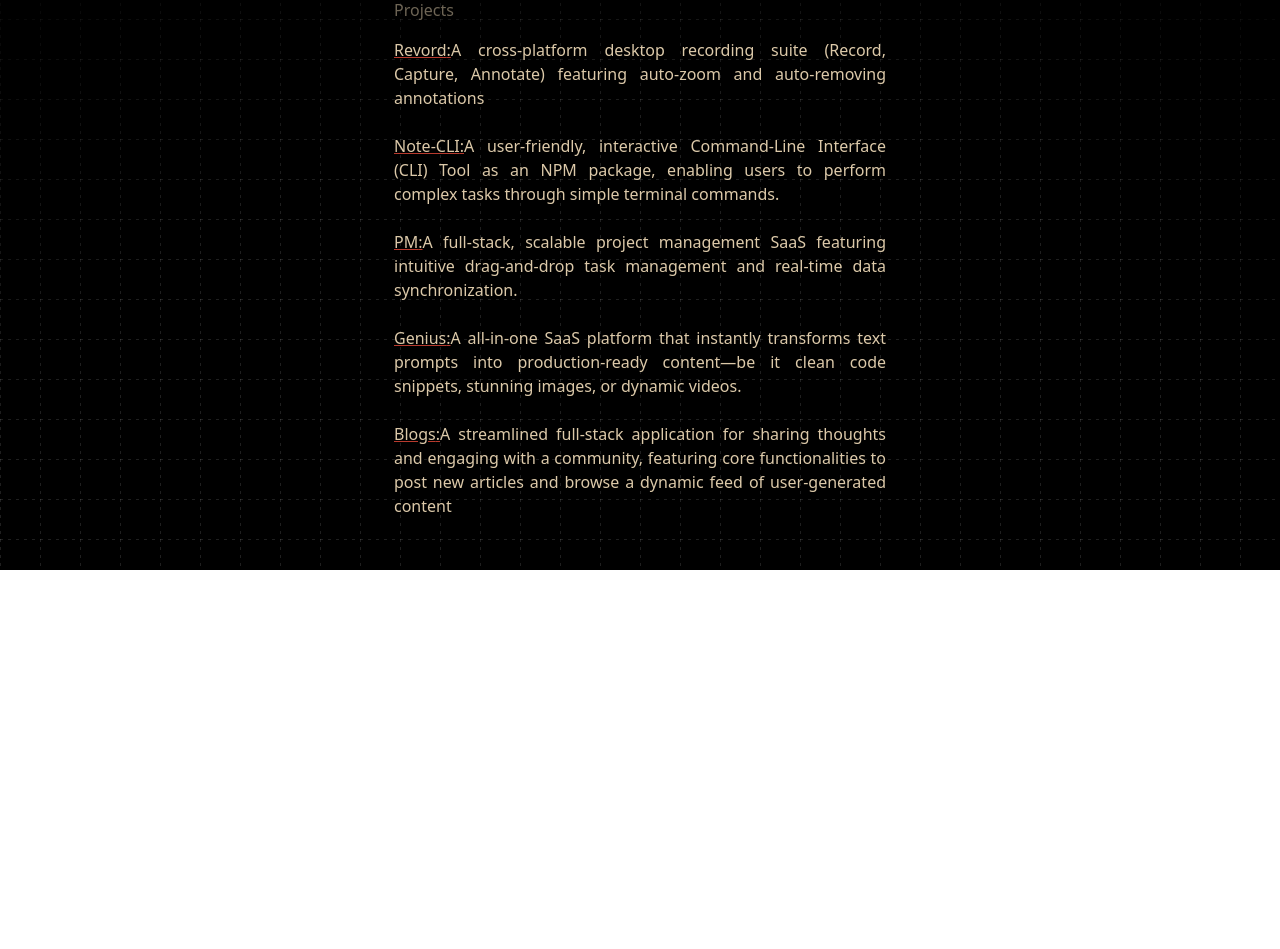
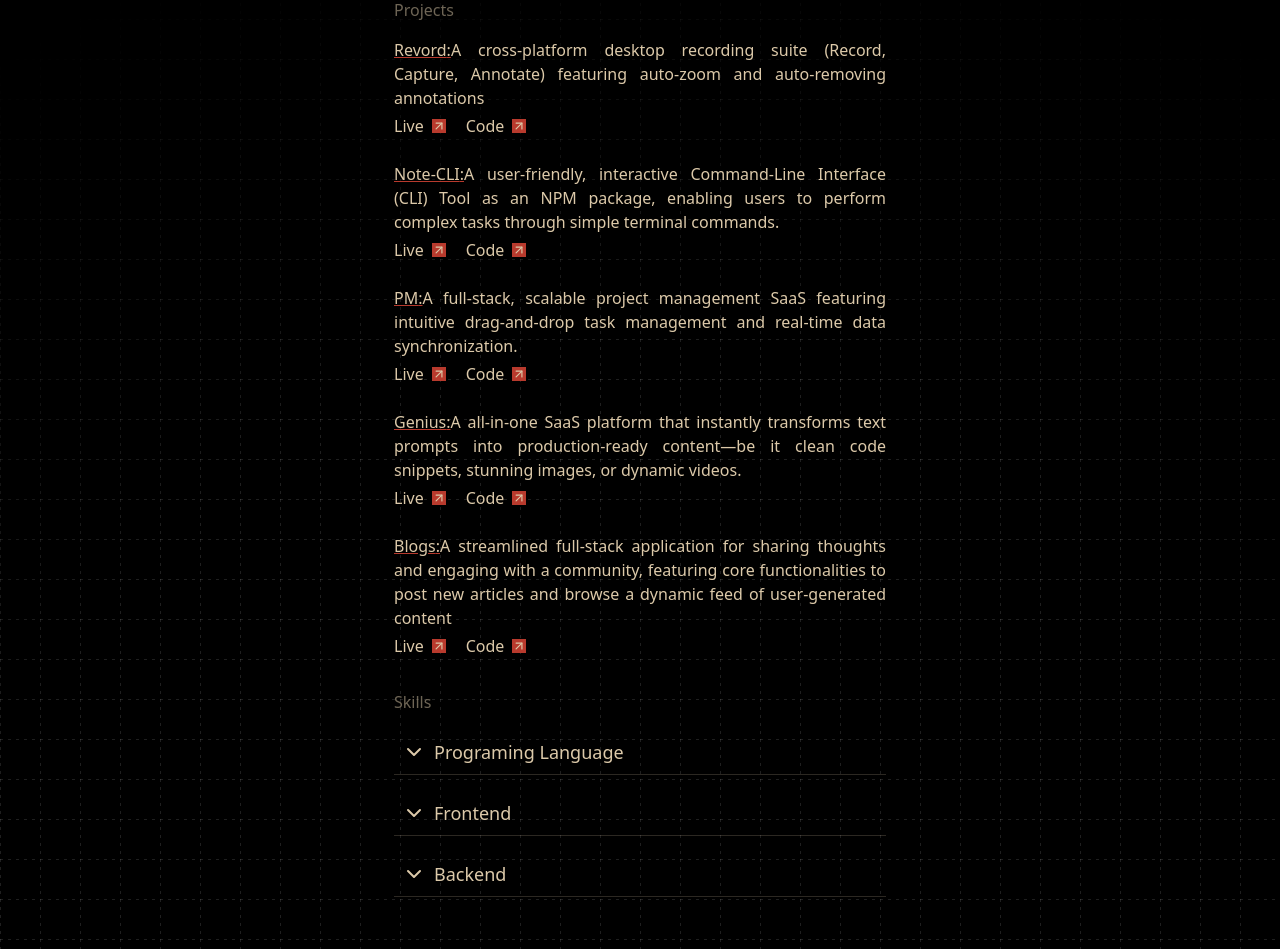
Before and after one commit to aryankumar07/tarnished, a Next.js app: page / in a window 1280 px wide. Shown: the part 541-1490 px from the top of the page. Before the commit the page ends 1111 px from the top, so only its background shows below. Built offline with nearby package versions, Linux system fonts and the light colour scheme.

Commit message:
feat: ✨ add more sections

```diff
--- a/components/contacts.tsx
+++ b/components/contacts.tsx
@@ -27,7 +27,7 @@ export default function Contacts() {
   ];
 
   return (
-    <div className="flex flex-col items-start gap-3 w-full">
+    <div className="flex flex-col items-start gap-3 w-full select-none">
       {Info.map((data) => (
         <LinkPremative key={data.name} href={data.href!} external className="w-full">
           <SoundComponent
--- a/components/dropdown.tsx
+++ b/components/dropdown.tsx
@@ -77,7 +77,7 @@ const DropDown = ({ data }: { data: DropDownProps }) => {
           </button>
         )}
       />
-      {isOpen && (
+      {isOpen && data.highlights && (
         <div className="mt-2 p-4 flex flex-col gap-2">
           {data.content && <p className="text-justify">{data.content}</p>}
           {data.highlights && data.highlights.length > 0 && (
@@ -95,6 +95,16 @@ const DropDown = ({ data }: { data: DropDownProps }) => {
           )}
         </div>
       )}
+      {isOpen && data.stack && (
+        <div className="flex flex-wrap gap-2 p-3">
+          {
+            data.stack.map((ele) => (
+              <div key={ele} className="border border-foreground/20 p-1 flex justify-center items-center bg-orange/20 rounded-sm hover:bg-orange hover:text-black" >{ele}</div>
+            ))
+          }
+        </div>
+      )
+      }
     </div>
   );
 };
--- a/components/experiences.tsx
+++ b/components/experiences.tsx
@@ -4,7 +4,7 @@ import { expInfo } from "../constants/data"
 const Experiences = () => {
 
   return (
-    <div className="flex flex-col justify-start items-start gap-1">
+    <div className="flex flex-col justify-start items-start gap-1 select-none">
       <h1 className="text-foreground/50">Experiences</h1>
       {
         expInfo.map((data) => {
--- a/components/projects.tsx
+++ b/components/projects.tsx
@@ -7,13 +7,13 @@ const Projects = () => {
 
 
   return (
-    <div className="flex flex-col gap-4 justify-start items-start">
+    <div className="flex flex-col gap-4 justify-start items-start select-none">
       <h1 className="text-foreground/50">Projects</h1>
       <div className="flex flex-col gap-6 justify-start items-start">
         {
           ProjectInfo.map((info) => {
             return (
-              <div key={info.title} className="text-justify">
+              <div key={info.title} className="text-justify flex flex-col items-start justify-start gap-1">
                 <p>
                   <SoundComponent
                     href="/sounds/hover.mp3"
@@ -25,6 +25,33 @@ const Projects = () => {
                   />
                   {info.Content}
                 </p>
+                <div className="flex justify-center items-center gap-5">
+
+                  <LinkPremative
+                    href={info.LiveLink!}
+                    external
+                  >
+                    <div className="flex justify-center items-center gap-2">
+                      <h1>Live</h1>
+                      <div className="bg-orange">
+                        <svg xmlns="http://www.w3.org/2000/svg" width="14" height="14" viewBox="0 0 24 24" fill="none" stroke="currentColor" strokeWidth="2" strokeLinecap="round" strokeLinejoin="round" className="lucide lucide-arrow-up-right-icon lucide-arrow-up-right"><path d="M7 7h10v10" /><path d="M7 17 17 7" /></svg>
+                      </div>
+                    </div>
+                  </LinkPremative>
+
+                  <LinkPremative
+                    href={info.GithubLink!}
+                    external
+                  >
+                    <div className="flex justify-center items-center gap-2">
+                      <h1>Code</h1>
+                      <div className="bg-orange">
+                        <svg xmlns="http://www.w3.org/2000/svg" width="14" height="14" viewBox="0 0 24 24" fill="none" stroke="currentColor" strokeWidth="2" strokeLinecap="round" strokeLinejoin="round" className="lucide lucide-arrow-up-right-icon lucide-arrow-up-right"><path d="M7 7h10v10" /><path d="M7 17 17 7" /></svg>
+                      </div>
+                    </div>
+                  </LinkPremative>
+
+                </div>
               </div>
             )
           })
--- /dev/null
+++ b/components/skills.tsx
@@ -0,0 +1,17 @@
+import { skillInfo } from "../constants/data"
+import DropDown from "./dropdown"
+
+const Skills = () => {
+  return (
+    <div className="flex flex-col justify-start items-start gap-4 select-none">
+      <div className="text-foreground/50">Skills</div>
+      {
+        skillInfo.map((skill) => (
+          <DropDown key={skill.heading.title} data={skill} />
+        ))
+      }
+    </div>
+  )
+}
+
+export default Skills
--- a/constants/data.ts
+++ b/constants/data.ts
@@ -46,3 +46,30 @@ export const expInfo: DropDownProps[] = [
     highlights: ["GLSL", "React.JS", "Shaders"]
   },
 ]
+
+export const skillInfo: DropDownProps[] = [
+  {
+    heading: {
+      title: "Programing Language"
+    },
+    stack: [
+      'C/C++', 'Javascript', 'Typescript', 'SQL', 'Lua', "Go"
+    ]
+  },
+  {
+    heading: {
+      title: "Frontend"
+    },
+    stack: [
+      'React.JS', 'NextJs', 'TailwindCSS', 'Framer Motion', 'Zotai', 'TanStack', 'GSAP'
+    ]
+  },
+  {
+    heading: {
+      title: 'Backend'
+    },
+    stack: [
+      'ExpressJs', 'Node.Js', 'Bun', 'PostgresSQL', 'Prisma', 'Drizzle', 'MongoDb'
+    ]
+  }
+]
--- a/constants/index.ts
+++ b/constants/index.ts
@@ -5,7 +5,8 @@ export interface DropDownProps {
   };
   time?: string | null;
   content?: string
-  highlights?: string[]
+  highlights?: string[],
+  stack?: string[]
 }
 
 export interface ProjectInfoProps {
--- a/src/app/layout.tsx
+++ b/src/app/layout.tsx
@@ -25,7 +25,7 @@ export default function RootLayout({
   return (
     <html lang="en">
       <body
-        className={`${geistSans.variable} ${geistMono.variable} antialiased`}
+        className={`${geistSans.variable} ${geistMono.variable} antialiased bg-black`}
       >
         {children}
       </body>
--- a/src/app/page.tsx
+++ b/src/app/page.tsx
@@ -7,6 +7,7 @@ import { useGSAP } from "@gsap/react";
 import Contacts from "../../components/contacts"
 import Experiences from "../../components/experiences"
 import Projects from "../../components/projects"
+import Skills from "../../components/skills"
 
 
 gsap.registerPlugin(useGSAP);
@@ -31,6 +32,7 @@ export default function Home() {
             <Contacts />
             <Experiences />
             <Projects />
+            <Skills />
           </div>
         </div>
       </div >
```
